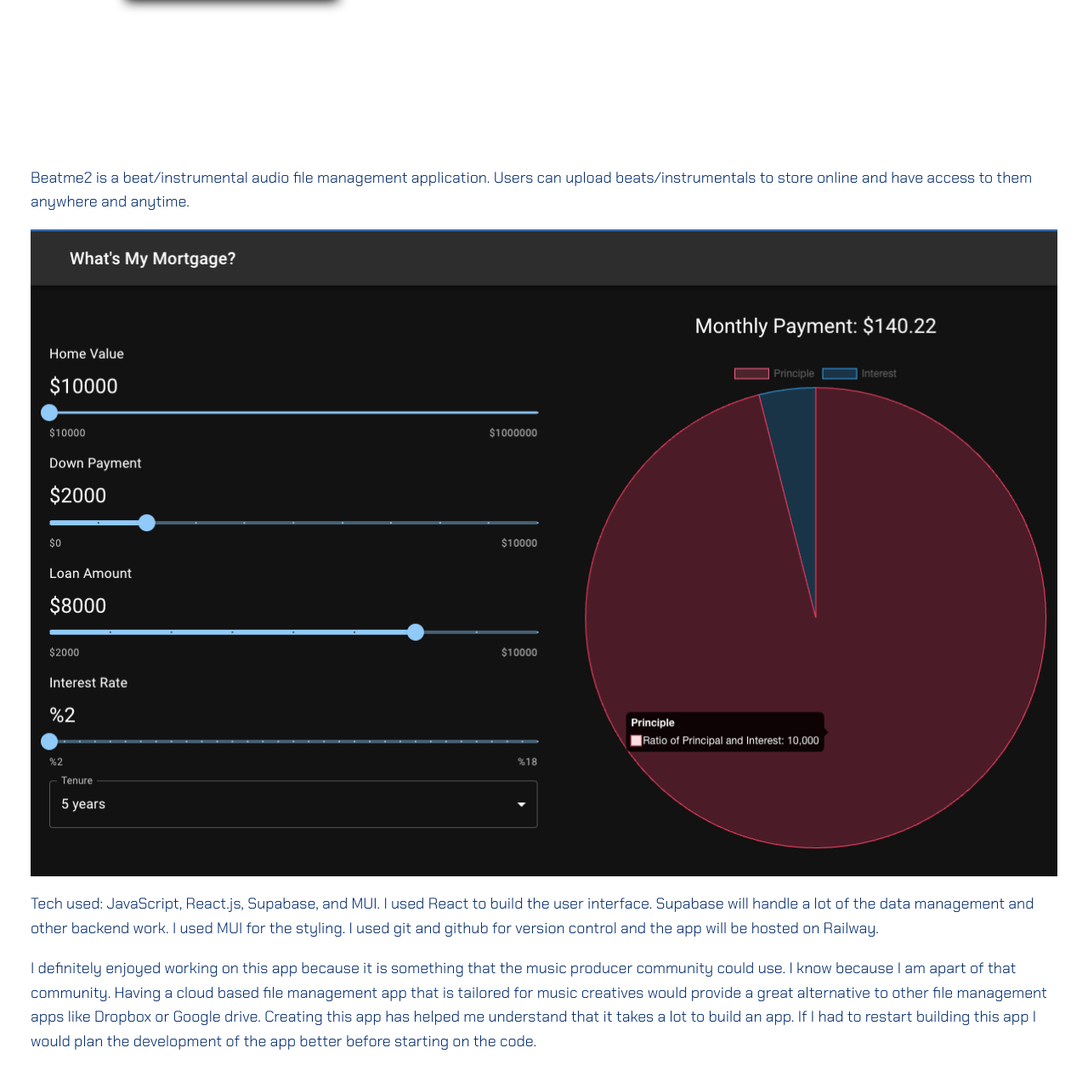
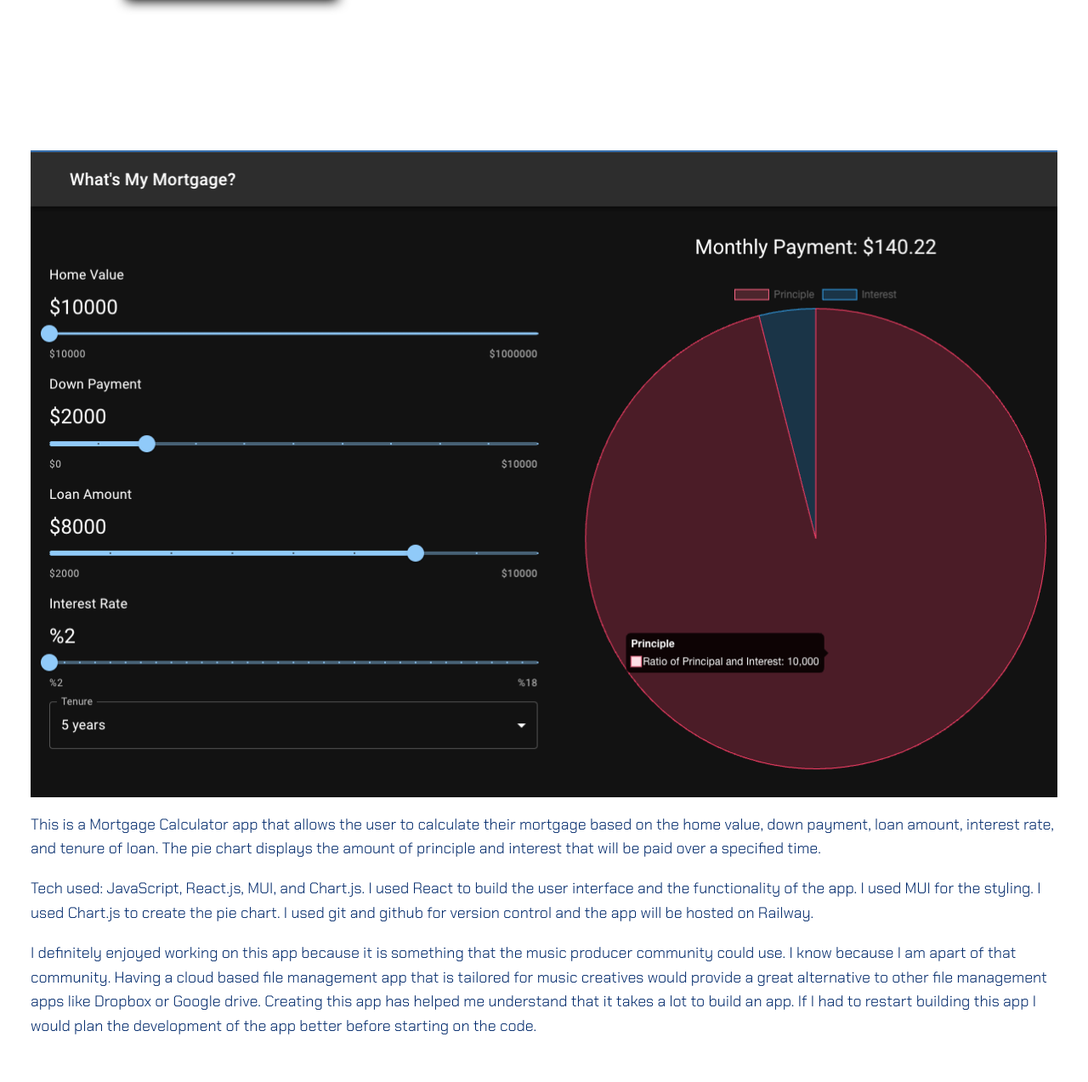
Before and after one commit to DuanLeeWatkins/portfolio-update, a plain HTML site: page portfolio-mortage-calculator.html in a window 1280 px wide. Shown: the part 317-1590 px from the top of the page at 85% size. Drawn offline with nearby package versions, Linux system fonts and the light colour scheme.

Commit message:
updated mortgage-calculator page

```diff
--- a/css/styles.css
+++ b/css/styles.css
@@ -388,7 +388,7 @@ header {
 
 .portfolio {
   display: grid;
-  grid-template-columns: 1fr, 1fr;
+  grid-template-columns: 1fr 1fr;
 }
 
 .portfolio__item {
@@ -398,6 +398,7 @@ header {
 
 .portfolio__img {
   transition: transform 750ms cubic-bezier(0.5, 0, 0.5, 1), opacity 250ms linear;
+  height: 100%;
 
 }
 
--- a/portfolio-mortage-calculator.html
+++ b/portfolio-mortage-calculator.html
@@ -48,16 +48,12 @@
         </section>
         <section>
             <div class="portfolio-item-indivdual">
-                <p>Beatme2 is a beat/instrumental audio file management application. Users can upload
-                    beats/instrumentals to
-                    store online
-                    and have
-                    access to them anywhere and anytime.</p>
+
                 <img src="/images/mortgage-calculator.png" alt="Image of Mortgage Calculator app">
-                <p>Tech used: JavaScript, React.js, Supabase, and MUI.
+                <p>This is a Mortgage Calculator app that allows the user to calculate their mortgage based on the home value, down payment, loan amount, interest rate, and tenure of loan. The pie chart displays the amount of principle and interest that will be paid over a specified time.</p>
+                <p>Tech used: JavaScript, React.js, MUI, and Chart.js.
 
-                    I used React to build the user interface. Supabase will handle a lot of the data management and
-                    other backend work. I used MUI for the styling. I used git and github for version control and the
+                    I used React to build the user interface and the functionality of the app. I used MUI for the styling. I used Chart.js to create the pie chart. I used git and github for version control and the
                     app will be hosted on
                     Railway.</p>
 
```
